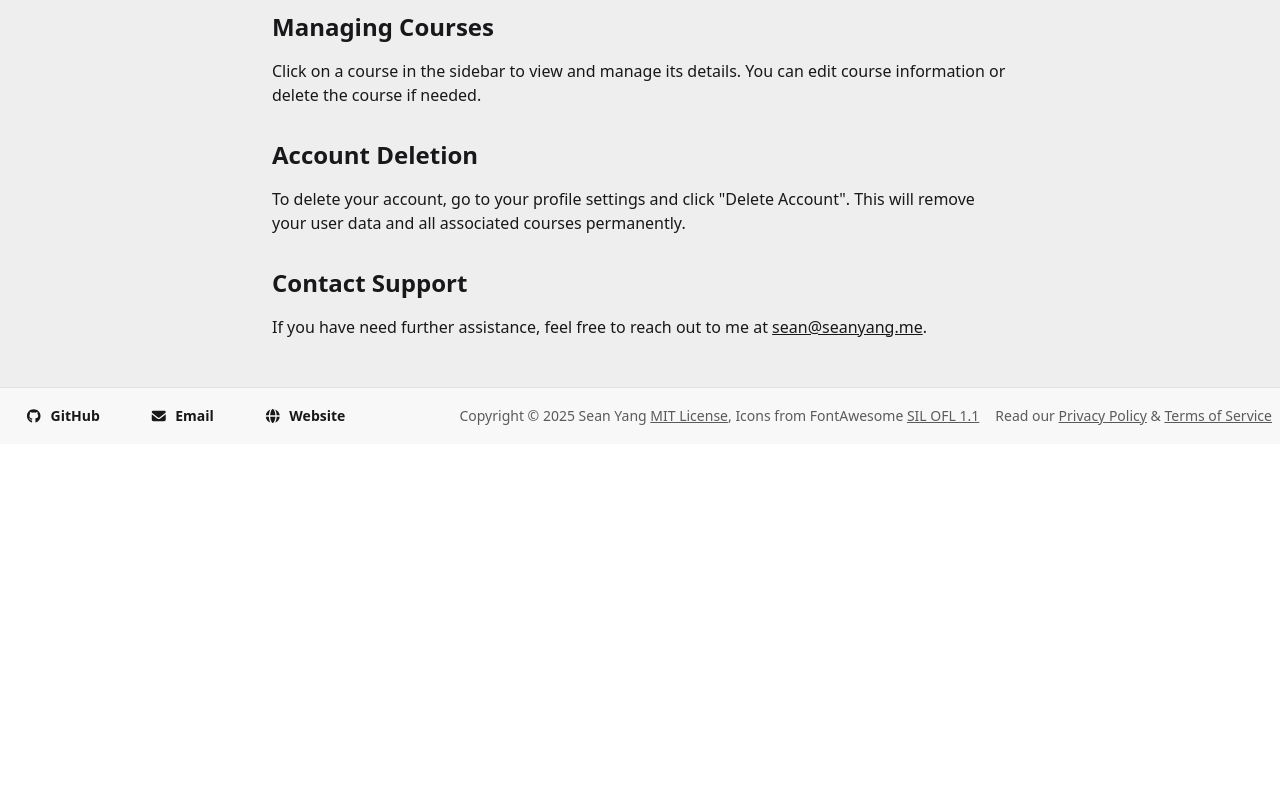
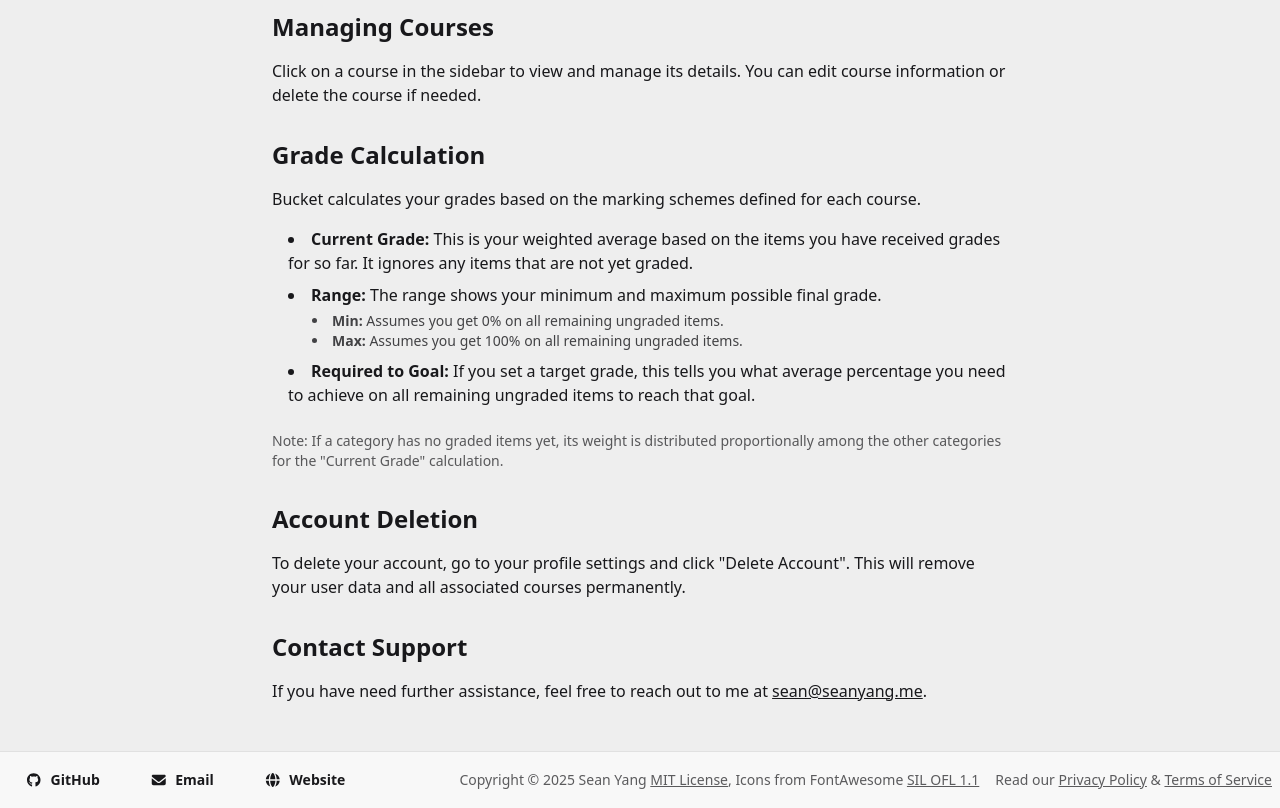
Before and after one commit to aicheye/bucket, a Next.js app: page /help in a window 1280 px wide. Shown: the part 1320-2128 px from the top of the page. Before the commit the page ends 1764 px from the top, so only its background shows below. Built offline with nearby package versions, Linux system fonts and the light colour scheme; no server answers; a web font is replaced by a local one.

Commit message:
feat: enhance grade calculation logic and update Help page with detailed grade calculation information

```diff
--- a/app/courses/[id]/grades/page.tsx
+++ b/app/courses/[id]/grades/page.tsx
@@ -5,6 +5,7 @@
 import { faCog, faCopy, faEdit, faFileImport, faInfoCircle, faPlus, faTrash } from "@fortawesome/free-solid-svg-icons";
 import { FontAwesomeIcon } from "@fortawesome/react-fontawesome";
 import { useSession } from "next-auth/react";
+import Link from "next/link";
 import { useParams } from "next/navigation";
 import { useEffect, useState } from "react";
 import { calculateSchemeGradeDetails } from "../../../../lib/grade-utils";
@@ -242,6 +243,20 @@ export default function CourseGradesPage() {
     }
 
     const [targetGrade, setTargetGrade] = useState<string>("");
+
+    // Calculate best scheme and dropped items
+    let bestSchemeDroppedItems: string[] = [];
+    if (selectedCourse?.data["marking-schemes"]?.length > 0) {
+        let bestGrade = -1;
+
+        selectedCourse.data["marking-schemes"].forEach((scheme: any[]) => {
+            const details = calculateSchemeGradeDetails(scheme, courseItems, placeholderGrades, dropLowest);
+            if (details.currentGrade !== null && details.currentGrade > bestGrade) {
+                bestGrade = details.currentGrade;
+                bestSchemeDroppedItems = details.droppedItemIds || [];
+            }
+        });
+    }
 
     async function handleSaveTargetGrade() {
         if (!selectedCourse) return;
@@ -540,7 +555,12 @@ export default function CourseGradesPage() {
             <div className="card bg-base-100 shadow-md">
                 <div className="card-body">
                     <div className="flex flex-col sm:flex-row justify-between items-start sm:items-center mb-6 gap-4">
-                        <h2 className="card-title text-2xl">Grades</h2>
+                        <div className="flex items-center gap-2">
+                            <h2 className="card-title text-2xl">Grades</h2>
+                            <Link href="/help#grade-calculation" className="btn btn-ghost btn-circle btn-xs opacity-50 hover:opacity-100" title="How are grades calculated?">
+                                <FontAwesomeIcon icon={faInfoCircle} />
+                            </Link>
+                        </div>
                         <div className="flex flex-wrap items-center gap-2">
                             <div className="form-control mr-2">
                                 <label className="label cursor-pointer justify-start gap-2 p-0">
@@ -655,7 +675,7 @@ export default function CourseGradesPage() {
                                     </tr>
                                 ) : (
                                     displayItems.map((item) => (
-                                        <tr key={item.id} className={item.data.isPlaceholder ? "bg-base-200/30 italic opacity-70" : ""}>
+                                        <tr key={item.id} className={`${item.data.isPlaceholder ? "bg-base-200/30 italic opacity-70" : ""} ${bestSchemeDroppedItems.includes(item.id) || (!item.data.grade && !item.data.isPlaceholder) ? "opacity-40 grayscale" : ""}`}>
                                             <td className="font-medium">
                                                 {item.data.name}
                                             </td>
--- a/app/courses/[id]/layout.tsx
+++ b/app/courses/[id]/layout.tsx
@@ -36,7 +36,7 @@ export default function CourseLayout({ children }: { children: ReactNode }) {
         }
     }
 
-    if (loading) {
+    if (loading && !selectedCourse) {
         return (
             <div className="flex flex-col gap-6 max-w-5xl mx-auto w-full">
                 <div className="skeleton h-8 w-1/3 mb-4"></div>
@@ -103,9 +103,9 @@ export default function CourseLayout({ children }: { children: ReactNode }) {
                 </div>
             </div>
 
-            <div role="tablist" className="tabs tabs-box w-fit">
-                <Link role="tab" href={`/courses/${id}`} className={`tab ${!isGradesView ? "tab-active" : ""}`}>Info</Link>
-                <Link role="tab" href={`/courses/${id}/grades`} className={`tab ${isGradesView ? "tab-active" : ""}`}>Grades</Link>
+            <div role="tablist" className="tabs tabs-box bg-base-200/50 p-1 gap-1 w-fit">
+                <Link role="tab" href={`/courses/${id}`} className={`tab px-8 transition-all duration-200 ${!isGradesView ? "tab-active bg-base-100 shadow-sm font-bold" : "hover:bg-base-200/50"}`}>Info</Link>
+                <Link role="tab" href={`/courses/${id}/grades`} className={`tab px-8 transition-all duration-200 ${isGradesView ? "tab-active bg-base-100 shadow-sm font-bold" : "hover:bg-base-200/50"}`}>Grades</Link>
             </div>
 
             {children}
--- a/app/help/page.tsx
+++ b/app/help/page.tsx
@@ -21,6 +21,30 @@ export default function HelpPage() {
                         Click on a course in the sidebar to view and manage its details. You can edit course information or delete the course if needed.
                     </p>
                 </section>
+                <section className="flex flex-col gap-4" id="grade-calculation">
+                    <h2 className="text-2xl font-semibold">Grade Calculation</h2>
+                    <p>
+                        Bucket calculates your grades based on the marking schemes defined for each course.
+                    </p>
+                    <ul className="list-disc list-inside space-y-2 ml-4">
+                        <li>
+                            <strong>Current Grade:</strong> This is your weighted average based on the items you have received grades for so far. It ignores any items that are not yet graded.
+                        </li>
+                        <li>
+                            <strong>Range:</strong> The range shows your minimum and maximum possible final grade.
+                            <ul className="list-disc list-inside ml-6 mt-1 text-sm opacity-80">
+                                <li><strong>Min:</strong> Assumes you get 0% on all remaining ungraded items.</li>
+                                <li><strong>Max:</strong> Assumes you get 100% on all remaining ungraded items.</li>
+                            </ul>
+                        </li>
+                        <li>
+                            <strong>Required to Goal:</strong> If you set a target grade, this tells you what average percentage you need to achieve on all remaining ungraded items to reach that goal.
+                        </li>
+                    </ul>
+                    <p className="text-sm opacity-70 mt-2">
+                        Note: If a category has no graded items yet, its weight is distributed proportionally among the other categories for the "Current Grade" calculation.
+                    </p>
+                </section>
                 <section className="flex flex-col gap-4">
                     <h2 className="text-2xl font-semibold">Account Deletion</h2>
                     <p>
--- a/lib/grade-utils.ts
+++ b/lib/grade-utils.ts
@@ -10,6 +10,7 @@ export function calculateSchemeGradeDetails(
     let totalWeightGraded = 0;
     let totalScore = 0;
     let totalSchemeWeight = 0;
+    const droppedItemIds: string[] = [];
 
     scheme.forEach(component => {
         const weight = parseFloat(component.Weight);
@@ -31,13 +32,19 @@ export function calculateSchemeGradeDetails(
         const scores = compItems.map(i => {
             const g = parseFloat(i.data.grade || "0");
             const m = parseFloat(i.data.max_grade || "0");
-            return { grade: g, max: m, ratio: m > 0 ? g / m : 0 };
+            return { id: i.id, grade: g, max: m, ratio: m > 0 ? g / m : 0 };
         });
 
         // Sort by ratio ascending (worst first)
         scores.sort((a, b) => a.ratio - b.ratio);
 
         const dropCount = dropLowest[component.Component] || 0;
+
+        // Identify dropped items
+        for (let i = 0; i < dropCount && i < scores.length; i++) {
+            droppedItemIds.push(scores[i].id);
+        }
+
         const keptScores = scores.slice(dropCount);
 
         if (keptScores.length === 0) {
@@ -64,7 +71,8 @@ export function calculateSchemeGradeDetails(
         currentGrade: totalWeightGraded > 0 ? (totalScore / totalWeightGraded * 100) : null,
         currentScore: totalScore,
         totalWeightGraded: totalWeightGraded,
-        totalSchemeWeight: totalSchemeWeight
+        totalSchemeWeight: totalSchemeWeight,
+        droppedItemIds: droppedItemIds
     };
 }
 
```
